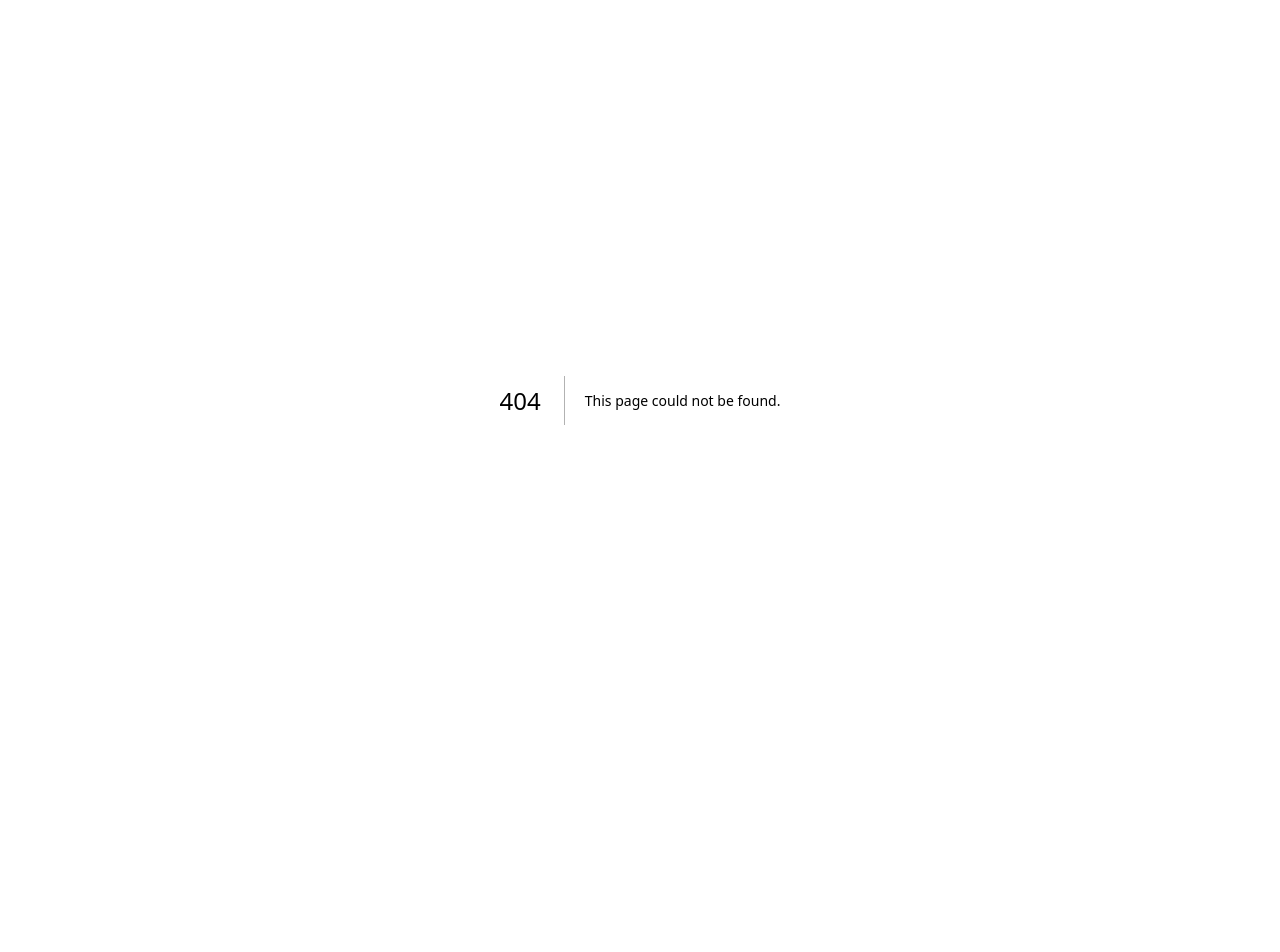
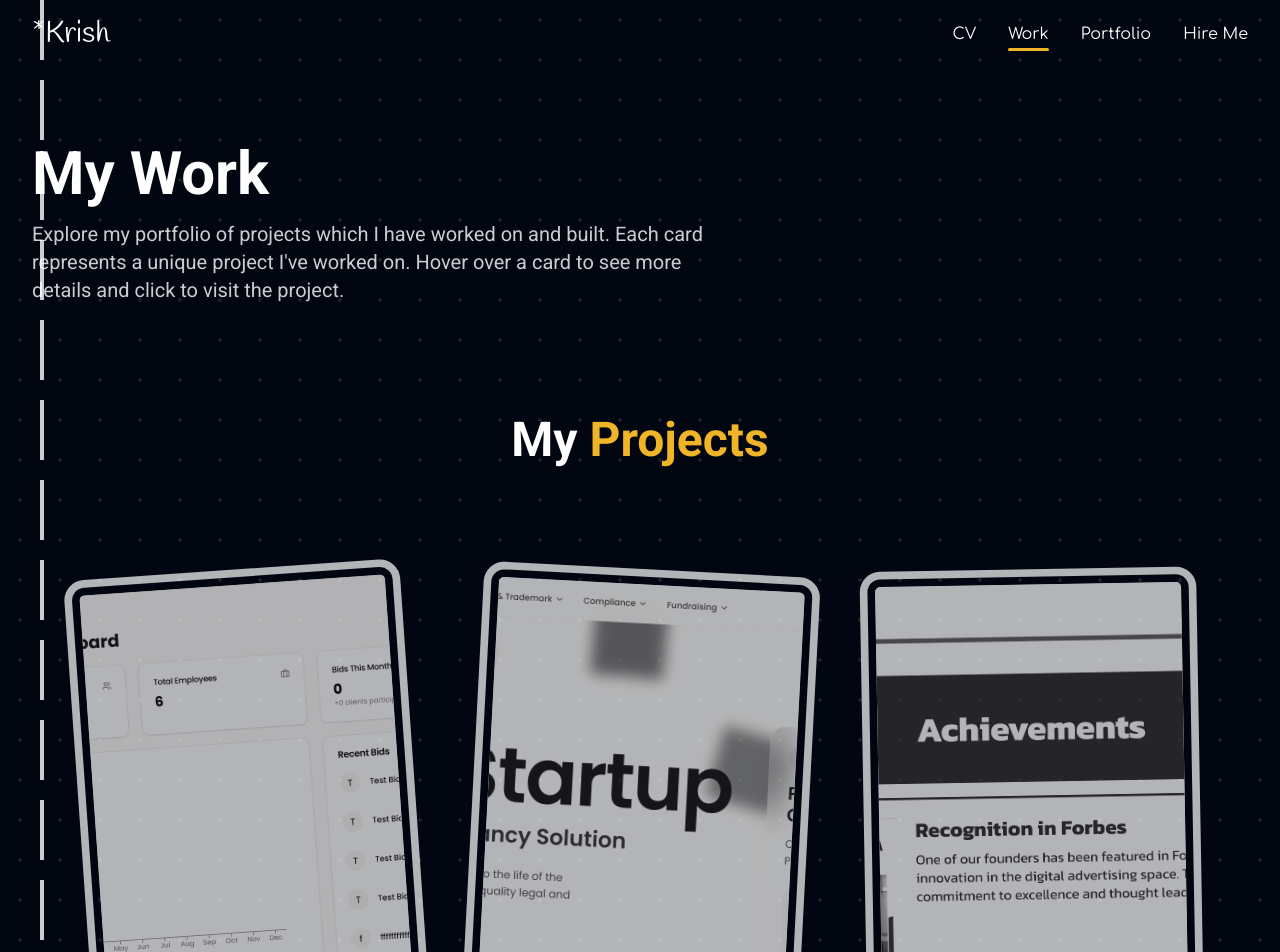
Before and after one commit to krishkh/porfolio-krish, a Next.js app: page /work in a window 1280 px wide. Before the commit this address had no page. Shown: the top 952 px of the page. Before the commit the page ends 800 px from the top, so only its background shows below. Built offline with nearby package versions, Linux system fonts and the light colour scheme; a web font is replaced by a local one.

Commit message:
made the projects to work

```diff
--- a/src/app/projects/page.tsx
+++ b/src/app/work/page.tsx
@@ -9,12 +9,12 @@ export default function ProjectsPage() {
         {/* Hero section */}
         <div className="max-w-7xl mx-auto px-4 sm:px-6 lg:px-8 py-12">
           <h1 className="text-4xl md:text-6xl font-bold text-white mb-4">
-            Projects
+            My Work
           </h1>
           <p className="text-white/80 text-lg md:text-xl max-w-2xl">
-            Explore my portfolio of projects. Each card represents a unique
-            project I've worked on. Hover over a card to see more details and
-            click to visit the project.
+            Explore my portfolio of projects which I have worked on and built.
+            Each card represents a unique project I've worked on. Hover over a
+            card to see more details and click to visit the project.
           </p>
         </div>
 
--- a/src/components/Navbar/Navbar.tsx
+++ b/src/components/Navbar/Navbar.tsx
@@ -8,7 +8,7 @@ import { useState, useEffect } from "react";
 
 const navItems = [
   { name: "CV", path: "/cv" },
-  { name: "Projects", path: "/projects" },
+  { name: "Work", path: "/work" },
   { name: "Portfolio", path: "/portfolio" },
   { name: "Hire Me", path: "/hire-me" },
 ];
--- a/src/components/ProjectsGrid.tsx
+++ b/src/components/ProjectsGrid.tsx
@@ -27,6 +27,13 @@ const projects = [
     imageUrl: "/projects/adlantic.png",
     link: "/projects/adlantic",
   },
+  {
+    id: 4,
+    title: "First-Female",
+    description: "An ecommerce application specifically for women needs",
+    imageUrl: "/projects/first-female.png",
+    link: "/projects/first-female",
+  },
 ];
 
 export default function ProjectsGrid() {
```
Also changed, not shown: public/projects/first-female.png (added).
